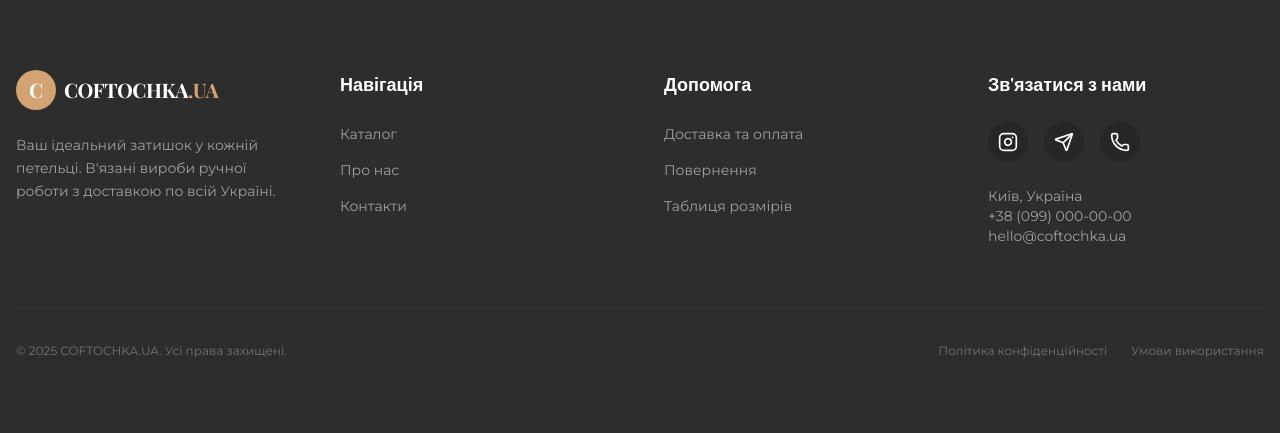
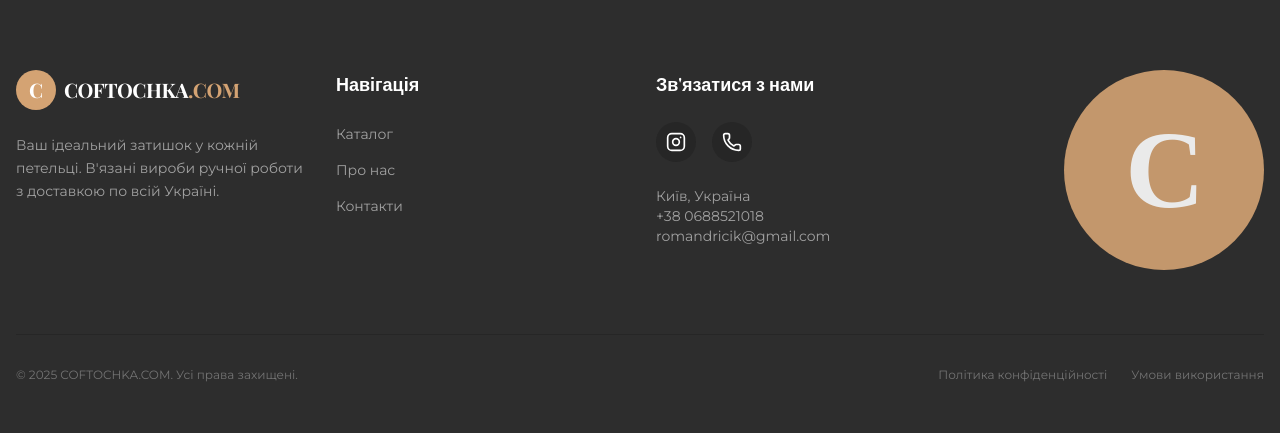
Before and after one commit to Programmeryos/cofttochka, a Next.js app: page / in a window 1280 px wide. Shown: the part 2095-2528 px from the top of the page. Built offline with nearby package versions, Linux system fonts and the light colour scheme; a web font is replaced by a local one.

Commit message:
fix: change domain name

```diff
--- a/src/app/layout.tsx
+++ b/src/app/layout.tsx
@@ -13,20 +13,20 @@ const montserrat = Montserrat({
 });
 
 export const metadata: Metadata = {
-  title: "COFTOCHKA.UA — В'язаний одяг ручної роботи з доставкою по Україні",
-  description: "Відкрийте для себе затишок з COFTOCHKA.UA. В'язаний одяг ручної роботи, який обіймає. Светри, кардигани, оверсайз. Якість, стиль та handmade з любов'ю в Україні.",
+  title: "COFTOCHKA.COM — В'язаний одяг ручної роботи з доставкою по Україні",
+  description: "Відкрийте для себе затишок з COFTOCHKA.COM. В'язаний одяг ручної роботи, який обіймає. Светри, кардигани, оверсайз. Якість, стиль та handmade з любов'ю в Україні.",
   keywords: ["в'язаний одяг", "в'язані светри", "в'язані кардигани", "купити в'язаний одяг", "handmade", "Україна", "ручна робота"],
-  authors: [{ name: "COFTOCHKA.UA" }],
+  authors: [{ name: "COFTOCHKA.COM" }],
   openGraph: {
-    title: "COFTOCHKA.UA — В'язаний одяг ручної роботи",
+    title: "COFTOCHKA.COM — В'язаний одяг ручної роботи",
     description: "Затишний в'язаний одяг ручної роботи. Светри, кардигани, оверсайз. Зроблено в Україні.",
-    url: "https://coftochka.ua",
-    siteName: "COFTOCHKA.UA",
+    url: "https://www.coftochka.com",
+    siteName: "COFTOCHKA.COM",
     locale: "uk_UA",
     type: "website",
   },
   alternates: {
-    canonical: "https://coftochka.ua",
+    canonical: "https://www.coftochka.com",
   },
 };
 
--- a/src/app/page.tsx
+++ b/src/app/page.tsx
@@ -8,9 +8,9 @@ export default function Home() {
   const jsonLd = {
     "@context": "https://schema.org",
     "@type": "Organization",
-    "name": "COFTOCHKA.UA",
-    "url": "https://coftochka.ua",
-    "logo": "https://coftochka.ua/logo.png",
+    "name": "COFTOCHKA.COM",
+    "url": "https://www.coftochka.com",
+    "logo": "https://www.coftochka.com/logo.png",
     "description": "В'язаний одяг ручної роботи з доставкою по Україні",
     "address": {
       "@type": "PostalAddress",
--- a/src/app/privacy/page.tsx
+++ b/src/app/privacy/page.tsx
@@ -4,10 +4,10 @@ import { Header } from '@/components/layout/Header';
 import { Footer } from '@/components/sections/Footer';
 
 export const metadata: Metadata = {
-  title: 'Політика конфіденційності | COFTOCHKA.UA',
-  description: 'Дізнайтесь як COFTOCHKA.UA збирає, зберігає та захищає ваші персональні дані відповідно до законодавства України.',
+  title: 'Політика конфіденційності | COFTOCHKA.COM',
+  description: 'Дізнайтесь як COFTOCHKA.COM збирає, зберігає та захищає ваші персональні дані відповідно до законодавства України.',
   alternates: {
-    canonical: 'https://coftochka.ua/privacy',
+    canonical: 'https://www.coftochka.com/privacy',
   },
 };
 
@@ -25,7 +25,7 @@ export default function PrivacyPage() {
               <section>
                 <h2 className="text-2xl font-serif font-bold mb-4">1. Загальні положення</h2>
                 <div className="space-y-4 text-neutral-700 leading-relaxed">
-                  <p>1.1. Ця Політика конфіденційності (далі — «Політика») регулює порядок збору, зберігання, обробки та захисту персональних даних користувачів (далі — «Користувач», «Ви») інтернет-магазину <strong>COFTOCHKA.UA</strong>, розміщеного за адресою: <strong>https://coftochka.ua</strong> (далі — «Сайт», «Магазин»).</p>
+                  <p>1.1. Ця Політика конфіденційності (далі — «Політика») регулює порядок збору, зберігання, обробки та захисту персональних даних користувачів (далі — «Користувач», «Ви») інтернет-магазину <strong>COFTOCHKA.COM</strong>, розміщеного за адресою: <strong>https://www.coftochka.com</strong> (далі — «Сайт», «Магазин»).</p>
                   <p>1.2. Ця Політика розроблена відповідно до вимог Закону України «Про захист персональних даних» від 01.06.2010 № 2297-VI, Закону України «Про інформацію», а також застосовних норм Загального регламенту про захист даних ЄС (GDPR) у частині, що стосується обробки даних громадян держав-членів ЄС.</p>
                   <p>1.3. Використовуючи Сайт, здійснюючи замовлення або реєструючись, Ви підтверджуєте, що ознайомились із цією Політикою та надаєте добровільну, конкретну, поінформовану та однозначну згоду на обробку Ваших персональних даних у порядку та на умовах, визначених цією Політикою.</p>
                   <p>1.4. Якщо Ви не погоджуєтесь із умовами цієї Політики, будь ласка, утримайтесь від використання Сайту та передачі нам будь-яких персональних даних.</p>
@@ -35,11 +35,11 @@ export default function PrivacyPage() {
               <section>
                 <h2 className="text-2xl font-serif font-bold mb-4">2. Ідентифікація оператора персональних даних</h2>
                 <div className="space-y-4 text-neutral-700 leading-relaxed">
-                  <p>2.1. Оператором персональних даних є фізична особа — підприємець, що здійснює діяльність під торговою маркою <strong>COFTOCHKA.UA</strong> (далі — «Оператор», «Ми»).</p>
+                  <p>2.1. Оператором персональних даних є фізична особа — підприємець, що здійснює діяльність під торговою маркою <strong>COFTOCHKA.COM</strong> (далі — «Оператор», «Ми»).</p>
                   <p>2.2. Контактні дані Оператора:</p>
                   <ul className="list-disc pl-6 space-y-2">
-                    <li><strong>Електронна пошта:</strong> <a href="mailto:hello@coftochka.ua" className="text-brand-primary hover:underline">hello@coftochka.ua</a></li>
-                    <li><strong>Телефон:</strong> +38 (099) 000-00-00</li>
+                    <li><strong>Електронна пошта:</strong> <a href="mailto:romandricik@gmail.com" className="text-brand-primary hover:underline">romandricik@gmail.com</a></li>
+                    <li><strong>Телефон:</strong> +38 0688521018</li>
                     <li><strong>Адреса:</strong> м. Київ, Україна</li>
                   </ul>
                   <p>2.3. З усіх питань, пов&apos;язаних із обробкою персональних даних, захистом Ваших прав або відкликанням згоди, Ви можете звернутися до Оператора за зазначеними вище контактними даними.</p>
@@ -158,7 +158,7 @@ export default function PrivacyPage() {
                 <h2 className="text-2xl font-serif font-bold mb-4">8. Права суб&apos;єктів персональних даних</h2>
                 <div className="space-y-4 text-neutral-700 leading-relaxed">
                   <p>Відповідно до законодавства, Ви маєте права на: доступ, виправлення, видалення («право бути забутим»), обмеження обробки, заперечення, портативність даних та відкликання згоди.</p>
-                  <p>Для реалізації прав надішліть запит на <a href="mailto:hello@coftochka.ua" className="text-brand-primary hover:underline">hello@coftochka.ua</a>. Строк розгляду — до 30 днів.</p>
+                  <p>Для реалізації прав надішліть запит на <a href="mailto:romandricik@gmail.com" className="text-brand-primary hover:underline">romandricik@gmail.com</a>. Строк розгляду — до 30 днів.</p>
                 </div>
               </section>
 
--- a/src/app/terms/page.tsx
+++ b/src/app/terms/page.tsx
@@ -4,10 +4,10 @@ import { Header } from '@/components/layout/Header';
 import { Footer } from '@/components/sections/Footer';
 
 export const metadata: Metadata = {
-  title: 'Умови використання | COFTOCHKA.UA',
-  description: 'Умови та правила використання інтернет-магазину COFTOCHKA.UA. Порядок замовлення, оплати, доставки та повернення товарів.',
+  title: 'Умови використання | COFTOCHKA.COM',
+  description: 'Умови та правила використання інтернет-магазину COFTOCHKA.COM. Порядок замовлення, оплати, доставки та повернення товарів.',
   alternates: {
-    canonical: 'https://coftochka.ua/terms',
+    canonical: 'https://www.coftochka.com/terms',
   },
 };
 
@@ -25,8 +25,8 @@ export default function TermsPage() {
               <section>
                 <h2 className="text-2xl font-serif font-bold mb-4">1. Загальні положення</h2>
                 <div className="space-y-4 text-neutral-700 leading-relaxed">
-                  <p>1.1. Цей документ є офіційною публічною офертою фізичної особи — підприємця, що здійснює діяльність під торговою маркою <strong>COFTOCHKA.UA</strong> (далі — «Продавець», «Ми»), та містить умови договору купівлі-продажу товарів дистанційним способом.</p>
-                  <p>1.2. Особа, що здійснює замовлення на Сайті <strong>https://coftochka.ua</strong> (далі — «Покупець», «Ви»), вважається такою, що прийняла (акцептувала) цю оферту в повному обсязі з моменту підтвердження замовлення.</p>
+                  <p>1.1. Цей документ є офіційною публічною офертою фізичної особи — підприємця, що здійснює діяльність під торговою маркою <strong>COFTOCHKA.COM</strong> (далі — «Продавець», «Ми»), та містить умови договору купівлі-продажу товарів дистанційним способом.</p>
+                  <p>1.2. Особа, що здійснює замовлення на Сайті <strong>https://www.coftochka.com</strong> (далі — «Покупець», «Ви»), вважається такою, що прийняла (акцептувала) цю оферту в повному обсязі з моменту підтвердження замовлення.</p>
                   <p>1.3. Продавець та Покупець разом іменуються «Сторони», а кожен окремо — «Сторона».</p>
                 </div>
               </section>
--- a/src/components/layout/Header.tsx
+++ b/src/components/layout/Header.tsx
@@ -12,7 +12,7 @@ export const Logo = ({ light = false }: { light?: boolean }) => (
       C
     </div>
     <span className={`font-serif text-xl font-bold tracking-tight ${light ? 'text-white' : 'text-brand-dark'}`}>
-      COFTOCHKA<span className="text-brand-primary">.UA</span>
+      COFTOCHKA<span className="text-brand-primary">.COM</span>
     </span>
   </Link>
 );
--- a/src/components/sections/AboutUs.tsx
+++ b/src/components/sections/AboutUs.tsx
@@ -11,7 +11,7 @@ export const AboutUs = () => {
             <div className="aspect-square rounded-3xl overflow-hidden relative">
               <Image
                 src="https://images.unsplash.com/photo-1632649027900-389e810204e6?w=800&h=800&fit=crop&q=85"
-                alt="Майстриня за в'язанням — ручна робота COFTOCHKA.UA"
+                alt="Майстриня за в'язанням — ручна робота COFTOCHKA.COM"
                 fill
                 className="object-cover"
               />
@@ -21,7 +21,7 @@ export const AboutUs = () => {
           <div className="order-1 lg:order-2">
             <h2 className="text-4xl font-serif font-bold mb-8">Зроблено з любов&apos;ю до кожної деталі</h2>
             <p className="text-lg text-neutral-600 mb-12 leading-relaxed">
-              COFTOCHKA.UA — це не просто бренд одягу, це філософія затишку. Кожен наш виріб створюється вручну майстрами, які вкладають частку своєї душі у кожну петельку. Ми використовуємо тільки високоякісну натуральну пряжу, щоб ви відчували тепло та ніжність кожного дня.
+              COFTOCHKA.COM — це не просто бренд одягу, це філософія затишку. Кожен наш виріб створюється вручну майстрами, які вкладають частку своєї душі у кожну петельку. Ми використовуємо тільки високоякісну натуральну пряжу, щоб ви відчували тепло та ніжність кожного дня.
             </p>
 
             <div className="grid gap-6">
--- a/src/components/sections/Footer.tsx
+++ b/src/components/sections/Footer.tsx
@@ -1,20 +1,23 @@
 import React from 'react';
+import Image from 'next/image';
 import { Logo } from '../layout/Header';
-import { Instagram, Send, Phone } from 'lucide-react';
+import { Phone } from 'lucide-react';
 import Link from 'next/link';
 
 export const Footer = () => {
   return (
     <footer id="contacts" className="bg-brand-dark text-white py-20">
       <div className="container mx-auto px-4">
-        <div className="grid md:grid-cols-4 gap-12 mb-16">
-          <div className="col-span-1 md:col-span-1">
+        <div className="grid md:grid-cols-4 gap-8 mb-16 items-start">
+          {/* Ліво: лого + опис */}
+          <div>
             <Logo light />
             <p className="mt-6 text-neutral-400 text-sm leading-relaxed">
               Ваш ідеальний затишок у кожній петельці. В&apos;язані вироби ручної роботи з доставкою по всій Україні.
             </p>
           </div>
 
+          {/* Навігація */}
           <div>
             <h4 className="font-serif font-bold text-lg mb-6">Навігація</h4>
             <ul className="grid gap-3">
@@ -24,38 +27,42 @@ export const Footer = () => {
             </ul>
           </div>
 
-          <div>
-            <h4 className="font-serif font-bold text-lg mb-6">Допомога</h4>
-            <ul className="grid gap-3">
-              <li><Link href="#" className="text-neutral-400 hover:text-brand-primary transition-colors text-sm">Доставка та оплата</Link></li>
-              <li><Link href="#" className="text-neutral-400 hover:text-brand-primary transition-colors text-sm">Повернення</Link></li>
-              <li><Link href="#" className="text-neutral-400 hover:text-brand-primary transition-colors text-sm">Таблиця розмірів</Link></li>
-            </ul>
-          </div>
-
+          {/* Зв'язатися з нами */}
           <div>
             <h4 className="font-serif font-bold text-lg mb-6">Зв&apos;язатися з нами</h4>
             <div className="flex gap-4 mb-6">
-              <a href="#" className="w-10 h-10 bg-neutral-800 rounded-full flex items-center justify-center hover:bg-brand-primary transition-colors">
-                <Instagram size={20} />
+              <a href="https://www.instagram.com/alla_thalanchyk?igsh=dDAzZXNrYmVwYW4z" target="_blank" rel="noopener noreferrer" className="w-10 h-10 bg-neutral-800 rounded-full flex items-center justify-center hover:bg-brand-primary transition-colors">
+                <svg width="20" height="20" viewBox="0 0 24 24" fill="none" stroke="currentColor" strokeWidth="2" strokeLinecap="round" strokeLinejoin="round">
+                  <rect x="2" y="2" width="20" height="20" rx="5" ry="5"/>
+                  <circle cx="12" cy="12" r="4"/>
+                  <circle cx="17.5" cy="6.5" r="1" fill="currentColor" stroke="none"/>
+                </svg>
               </a>
-              <a href="#" className="w-10 h-10 bg-neutral-800 rounded-full flex items-center justify-center hover:bg-brand-primary transition-colors">
-                <Send size={20} />
-              </a>
-              <a href="#" className="w-10 h-10 bg-neutral-800 rounded-full flex items-center justify-center hover:bg-brand-primary transition-colors">
+              <a href="tel:+380688521018" className="w-10 h-10 bg-neutral-800 rounded-full flex items-center justify-center hover:bg-brand-primary transition-colors">
                 <Phone size={20} />
               </a>
             </div>
             <p className="text-sm text-neutral-400">
               Київ, Україна <br />
-              +38 (099) 000-00-00 <br />
-              hello@coftochka.ua
+              <a href="tel:+380688521018" className="hover:text-brand-primary transition-colors">+38 0688521018</a> <br />
+              <a href="mailto:romandricik@gmail.com" className="hover:text-brand-primary transition-colors">romandricik@gmail.com</a>
             </p>
+          </div>
+
+          {/* Право: велике лого */}
+          <div className="flex justify-end items-start">
+            <Image
+              src="/logo.svg"
+              alt="COFTOCHKA.COM"
+              width={200}
+              height={200}
+              className="object-contain opacity-90"
+            />
           </div>
         </div>
 
         <div className="pt-8 border-t border-neutral-800 flex flex-col md:flex-row justify-between items-center gap-4 text-xs text-neutral-500">
-          <p>© 2025 COFTOCHKA.UA. Усі права захищені.</p>
+          <p>© 2025 COFTOCHKA.COM. Усі права захищені.</p>
           <div className="flex gap-6">
             <Link href="/privacy" className="hover:text-white transition-colors">Політика конфіденційності</Link>
             <Link href="/terms" className="hover:text-white transition-colors">Умови використання</Link>
--- a/src/components/sections/Hero.tsx
+++ b/src/components/sections/Hero.tsx
@@ -53,7 +53,7 @@ export const Hero = () => {
       <div className="hidden lg:block absolute right-0 top-0 w-1/2 h-full">
         <Image
           src="https://images.unsplash.com/photo-1607557997149-96bf2b30c3c3?w=900&h=1200&fit=crop&q=85"
-          alt="Дівчина у в'язаному одязі — COFTOCHKA.UA"
+          alt="Дівчина у в'язаному одязі — COFTOCHKA.COM"
           fill
           priority
           className="object-cover object-top"
```
Also changed, not shown: public/logo.svg (added).
